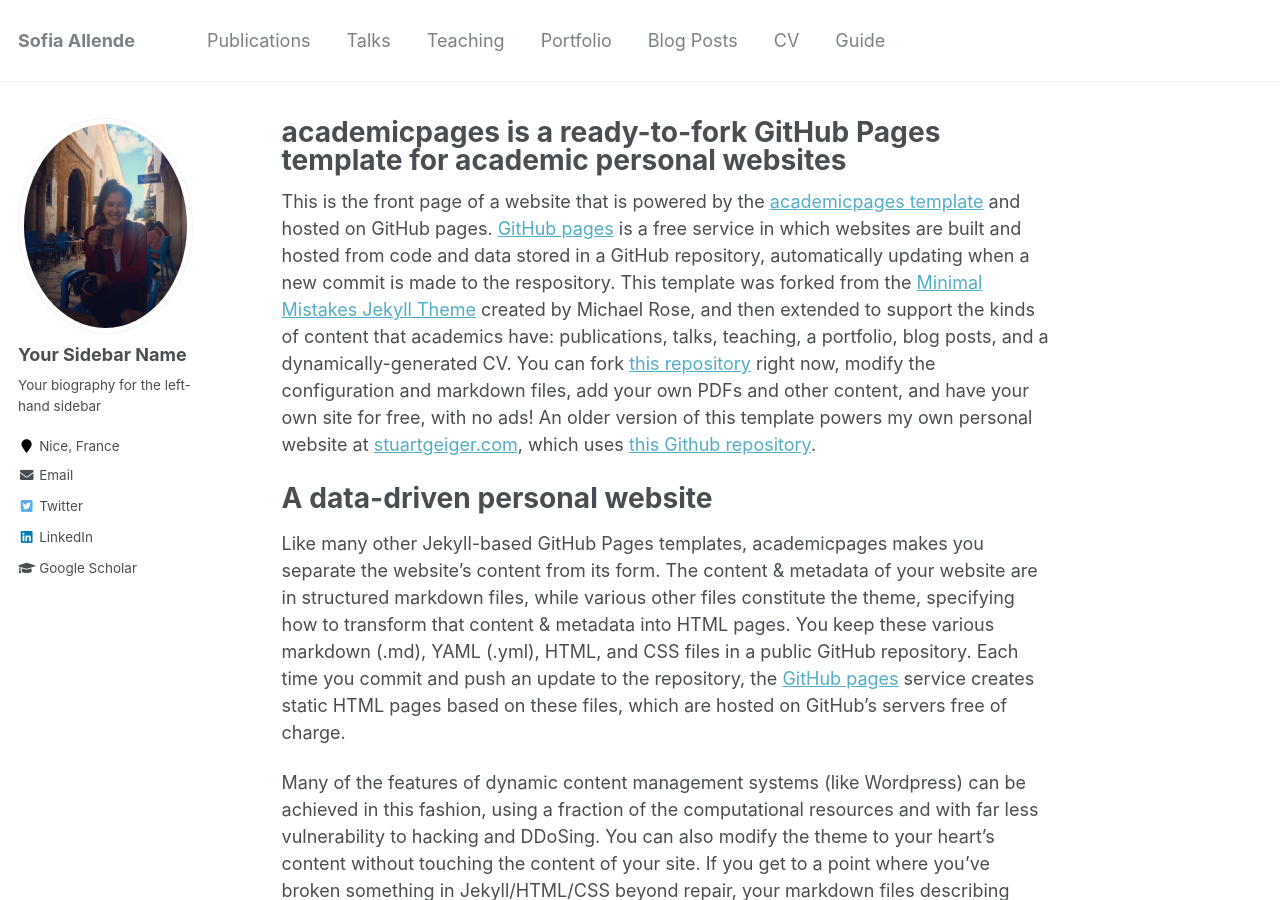
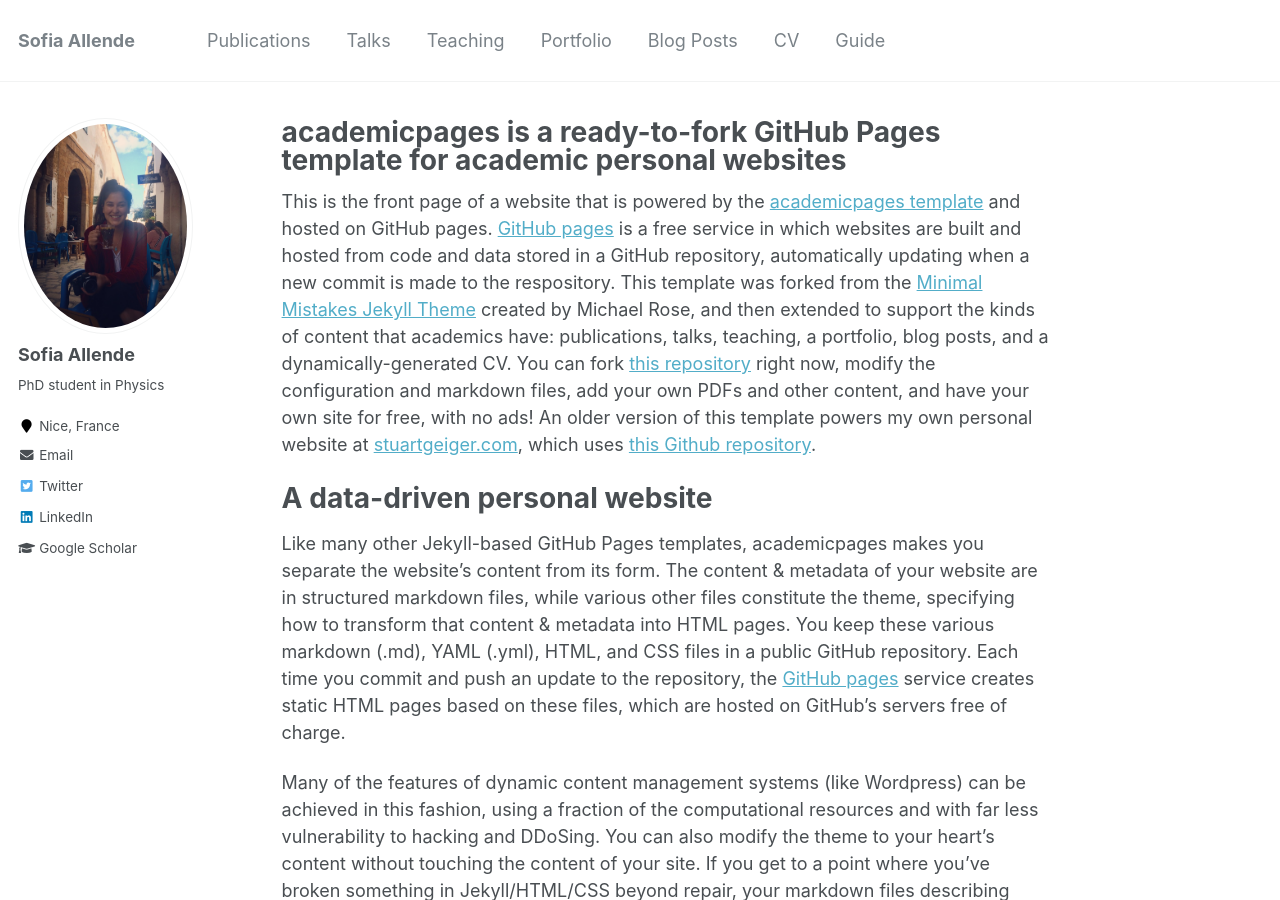
Before and after one commit to sofiallende/sofiallende.github.io, a Jekyll site: the page built from _pages/about.md, in a window 1280 px wide and 900 px high. Built offline with Jekyll 4.4.1, drawn with Linux system fonts in a browser that asks for light colours.

Commit message:
Update _config.yml

```diff
--- a/_config.yml
+++ b/_config.yml
@@ -80,9 +80,9 @@ analytics:
 
 # Site Author
 author:
-  name             : "Your Sidebar Name"
+  name             : "Sofia Allende"
   avatar           : "photo.jpeg"
-  bio              : "Your biography for the left-hand sidebar"
+  bio              : "PhD student in Physics"
   location         : "Nice, France"
   employer         :
 #  pubmed           : "https://www.ncbi.nlm.nih.gov/pubmed/?term=john+snow"
@@ -102,14 +102,14 @@ author:
   instagram        :
   impactstory      : #"https://profiles.impactstory.org/u/xxxx-xxxx-xxxx-xxxx"
   lastfm           :
-  linkedin         : "https://www.linkedin.com/in/sofia-allende-6273671bb/"
+  linkedin         : "https://www.linkedin.com/in/sofia-allende-6273671bb/?originalSubdomain=fr"
 #  orcid            : "http://orcid.org/yourorcidurl"
   pinterest        :
   soundcloud       :
   stackoverflow    : # http://stackoverflow.com/users/123456/username
   steam            :
   tumblr           :
-  twitter          : "https://twitter.com/AllendeContador"
+  twitter          : "https://twitter.com/allendecontador"
   vine             :
   weibo            :
   xing             :
```
